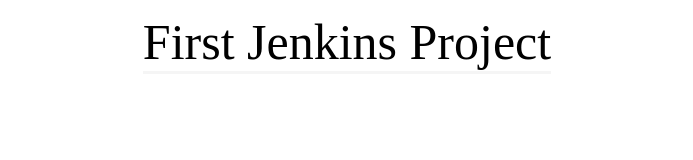
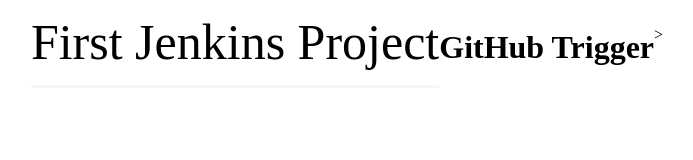
Before and after one commit to gaus07/CI-CD_Pipeline-with-Jenkins, a website: page index.html in a window 1280 px wide. Shown: the whole page, without its empty margins (293-986 px from the left). Drawn offline with Linux system fonts and the light colour scheme.

Commit message:
Auto Trigger

```diff
--- a/index.html
+++ b/index.html
@@ -14,6 +14,7 @@
         font-family: 'Times New Roman', Times, serif;
       "
       >First Jenkins Project</span
+      ><br /><h1>GitHub Trigger</h1><br />
     >
   </body>
 </html>
```
